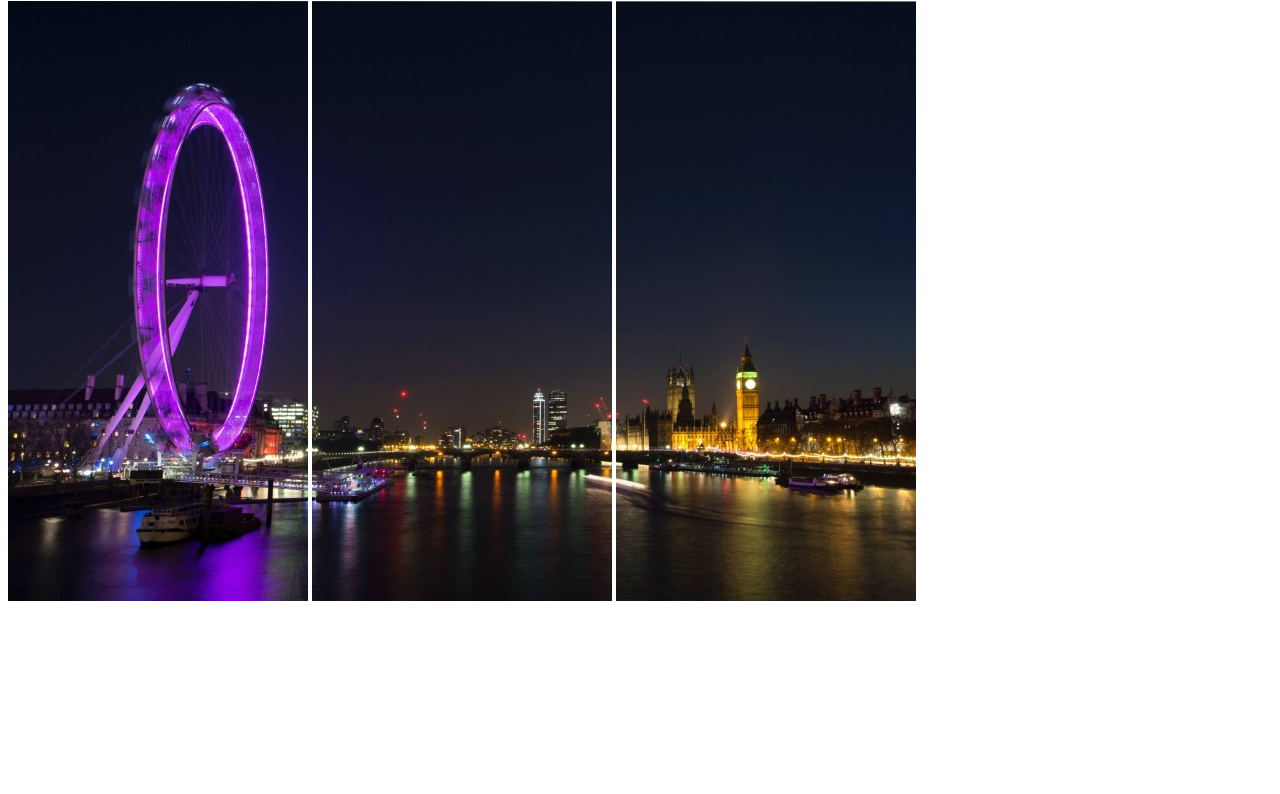
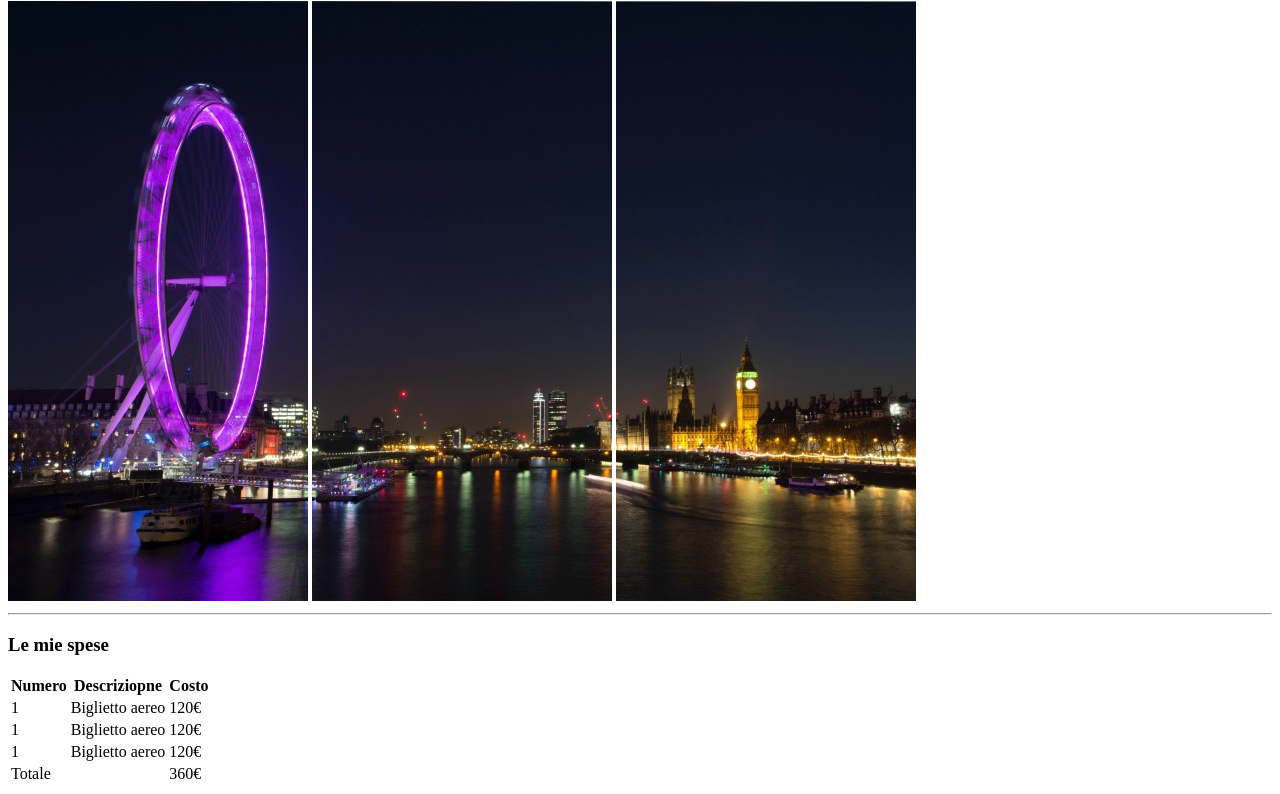
Before and after one commit to Pietroo03/html-london-trip, a plain HTML site: page index.html in a window 1280 px wide. Shown: the part 79-873 px from the top of the page. Before the commit the page ends 800 px from the top, so only its background shows below. Drawn offline with Linux system fonts and the light colour scheme.

Commit message:
added table

```diff
--- a/index.html
+++ b/index.html
@@ -13,6 +13,50 @@
         <img src="img/pexels-bill-emrich-230794-1.jpg" alt="">
         <img src="img/pexels-bill-emrich-230794-2.jpg" alt="">
     </header>
-
+    <hr>
+<!-- section spese con tabella -->
+    <section>
+        <h3>Le mie spese</h3>
+        <table>
+<!-- intestazione tabella -->
+            <thead>
+              <tr>
+                <th>Numero</th>
+                <th>Descriziopne</th>
+                <th>Costo</th>
+              </tr>
+            </thead>
+<!-- corpo tabella -->
+            <tbody>
+                <tr>
+                    <td>1</td>
+                    <td>Biglietto aereo</td>
+                    <td>120&euro;</td>
+                </tr>
+            </tbody>
+            <tbody>
+                <tr>
+                    <td>1</td>
+                    <td>Biglietto aereo</td>
+                    <td>120&euro;</td>
+                </tr>
+            </tbody>
+            <tbody>
+                <tr>
+                    <td>1</td>
+                    <td>Biglietto aereo</td>
+                    <td>120&euro;</td>
+                </tr>
+            </tbody>
+<!-- chiusura tabella -->
+            <tfoot>
+                <tr>
+                    <td>Totale</td>
+                    <td></td>
+                    <td>360&euro;</td>
+                </tr>
+            </tfoot>
+        </table>
+    </section>
 </body>
 </html>
```
